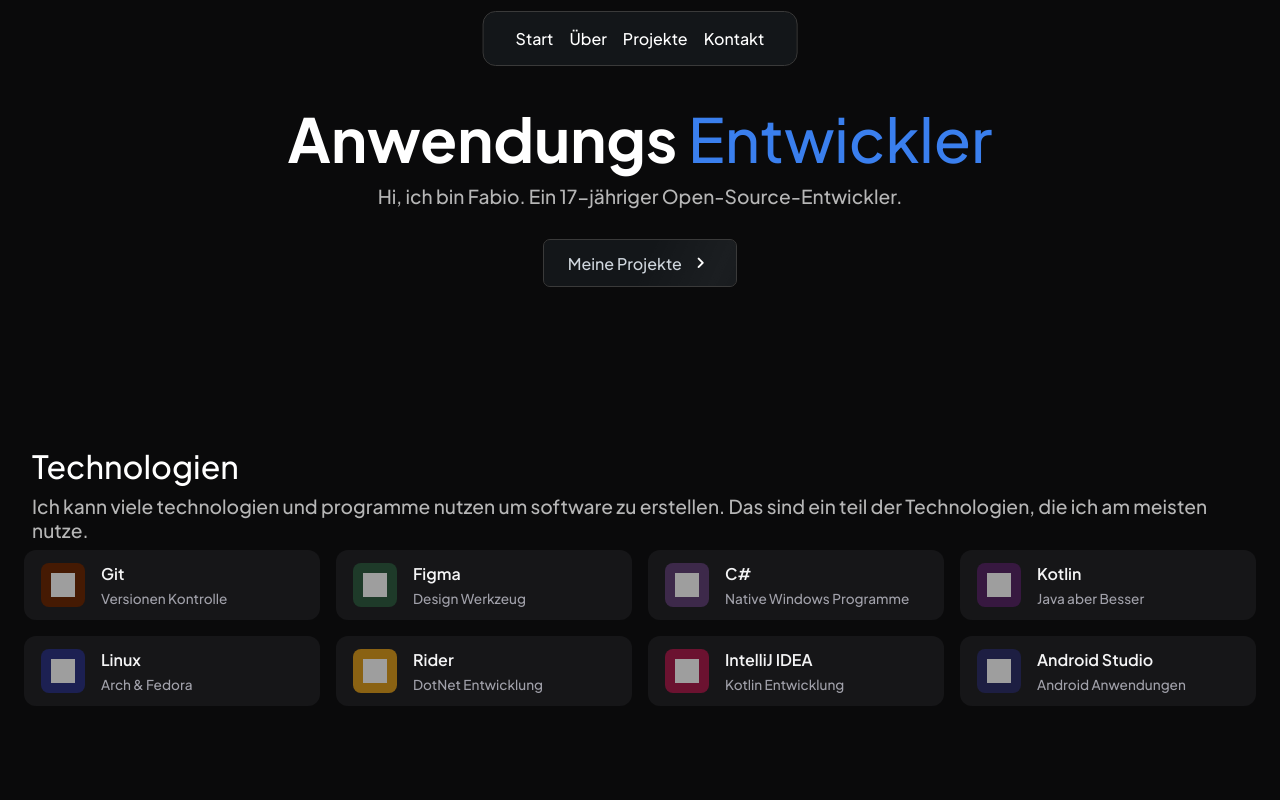
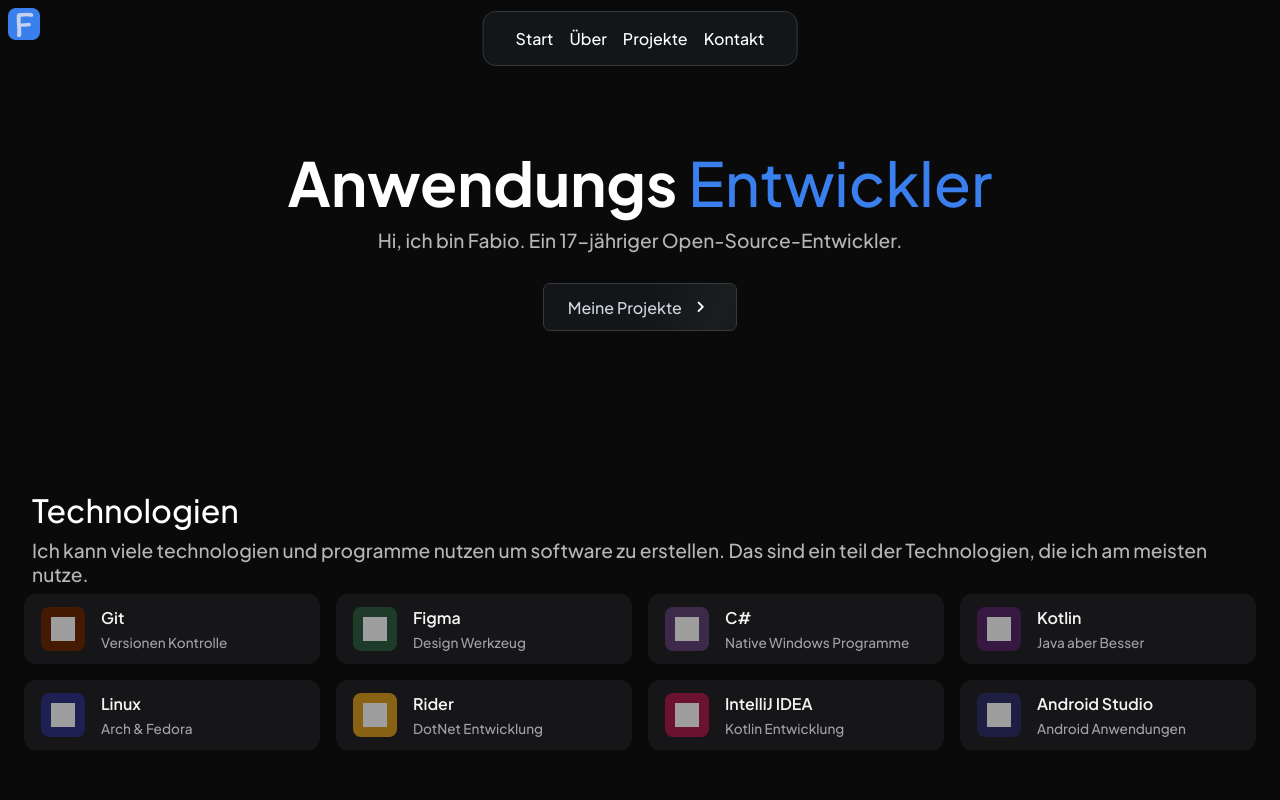
Before and after one commit to holzfa/Portfolio, a website: page index.html in a window 1280 px wide. Shown: the top 800 px of the page. Drawn offline with nearby package versions, Linux system fonts and the light colour scheme; grey boxes are pictures that could not be loaded.

Commit message:
Update index.html

```diff
--- a/index.html
+++ b/index.html
@@ -15,6 +15,8 @@
     </head>
 
     <body>
+        <img src="/assets/favicon-32.png">
+
         <div class="container centered navbar">
             <a href="#home" class="dest">Start</a>
             <a href="#about" class="dest">Über</a>
```
